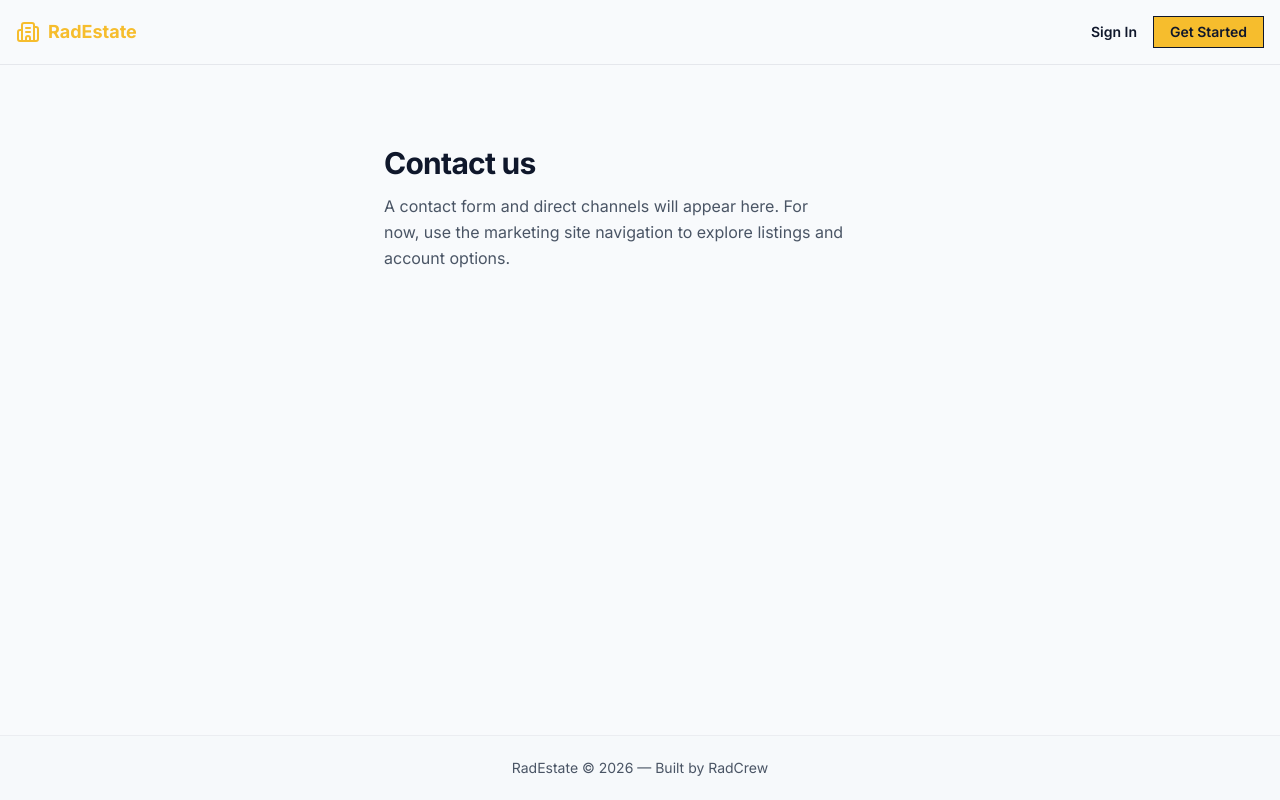
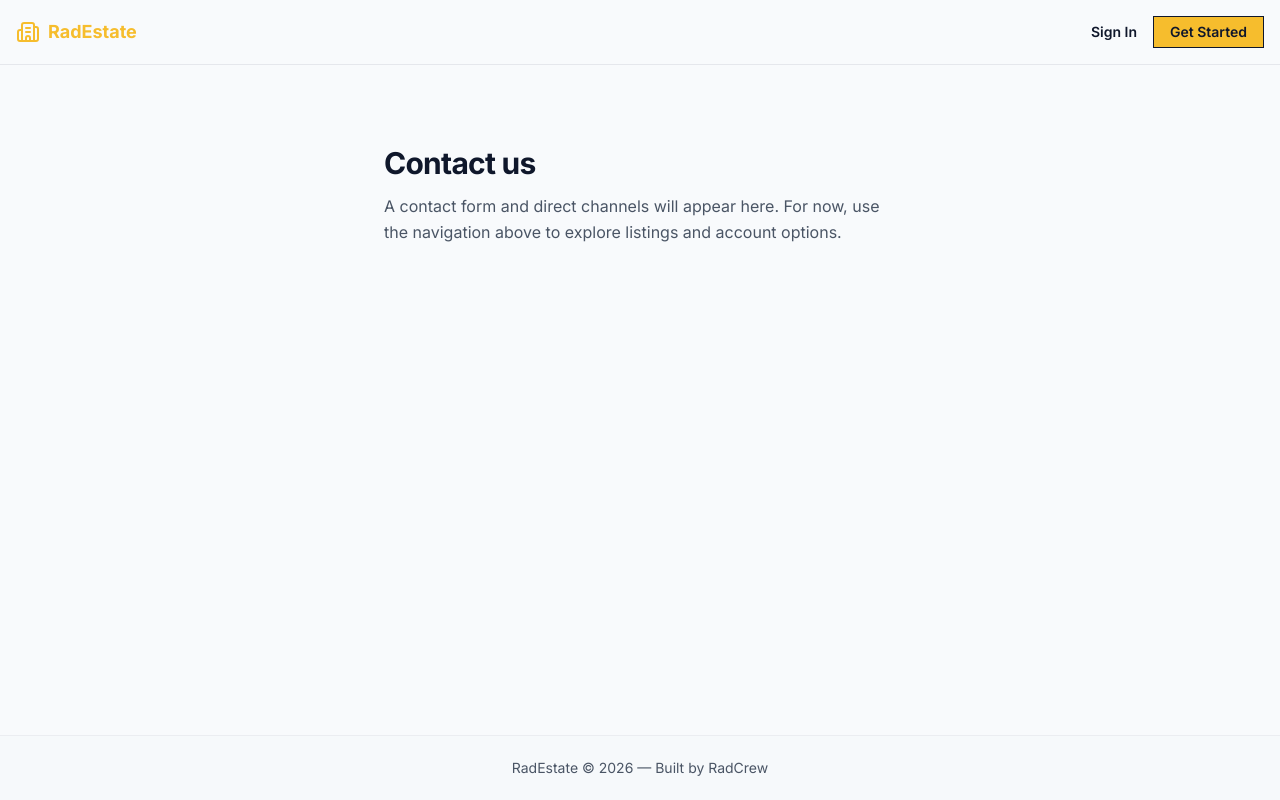
Before and after one commit to radcrew/real-estate-consultant, a Next.js app in the folder frontend/: page /contact in a window 1280 px wide. Built offline with nearby package versions, Linux system fonts and the light colour scheme.

Commit message:
refactor: rename marketing routing group into landing

```diff
--- a/frontend/app/(marketing)/contact/page.tsx
+++ b/frontend/app/(landing)/contact/page.tsx
@@ -6,7 +6,7 @@ const ContactPage = () => (
       </h1>
       <p className="mt-3 max-w-lg text-pretty text-sm leading-relaxed text-muted-foreground sm:text-base">
         A contact form and direct channels will appear here. For now, use the
-        marketing site navigation to explore listings and account options.
+        navigation above to explore listings and account options.
       </p>
     </div>
   </main>
--- a/frontend/app/(marketing)/layout.tsx
+++ b/frontend/app/(landing)/layout.tsx
@@ -1,7 +1,7 @@
 import { Footer } from "@/components/landing/footer";
 import { Header } from "@/components/landing/header";
 
-const MarketingLayout = ({
+const LandingLayout = ({
   children,
 }: Readonly<{
   children: React.ReactNode;
@@ -13,4 +13,4 @@ const MarketingLayout = ({
   </div>
 )
 
-export default MarketingLayout
+export default LandingLayout
--- a/frontend/app/(marketing)/page.tsx
+++ b/frontend/app/(landing)/page.tsx
@@ -11,4 +11,5 @@ const HomePage = () => (
     <ContactUs />
   </main>
 )
+
 export default HomePage
```
